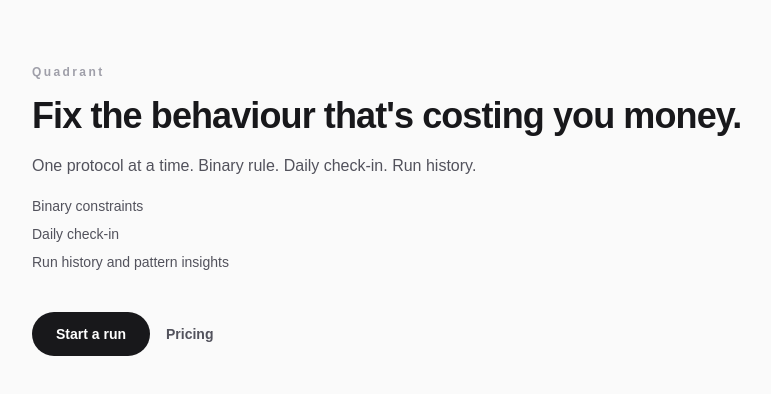
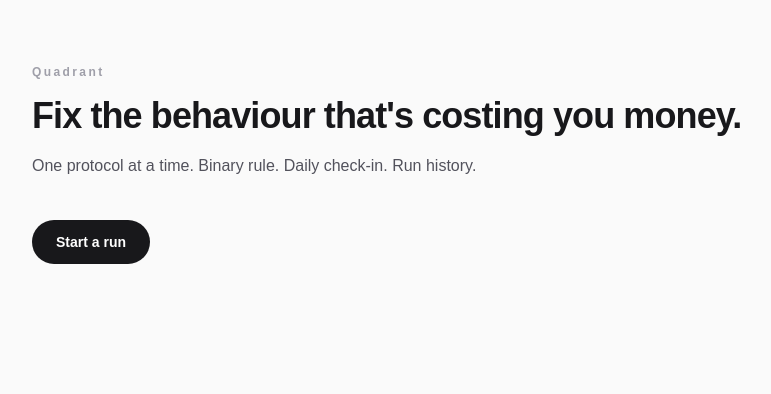
Before and after one commit to bbyjae-django-lab/quadrant, a Next.js app: page / in a window 1280 px wide. Shown: the top 394 px of the page, without its empty margins (160-931 px from the left). Built offline with nearby package versions, Linux system fonts and the light colour scheme.

Commit message:
landing apge update

```diff
--- a/app/page.tsx
+++ b/app/page.tsx
@@ -57,11 +57,6 @@
           <p className="max-w-2xl text-base leading-7 text-zinc-600">
             One protocol at a time. Binary rule. Daily check-in. Run history.
           </p>
-          <ul className="space-y-2 text-sm text-zinc-600">
-            <li>Binary constraints</li>
-            <li>Daily check-in</li>
-            <li>Run history and pattern insights</li>
-          </ul>
         </div>
         <div className="flex flex-wrap items-center gap-4">
           <button
@@ -71,12 +66,6 @@
           >
             Start a run
           </button>
-          <a
-            href="/pricing"
-            className="text-sm font-semibold text-zinc-600 hover:text-zinc-900"
-          >
-            Pricing
-          </a>
         </div>
       </main>
     </div>
```
